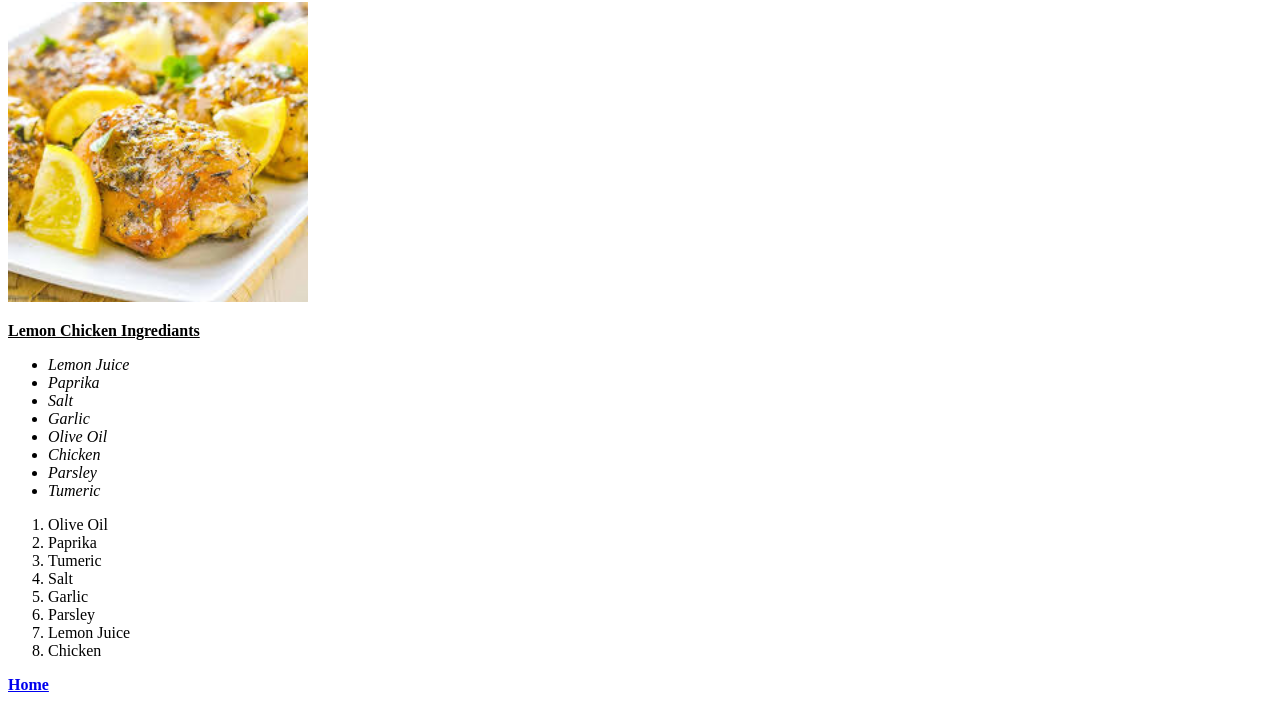
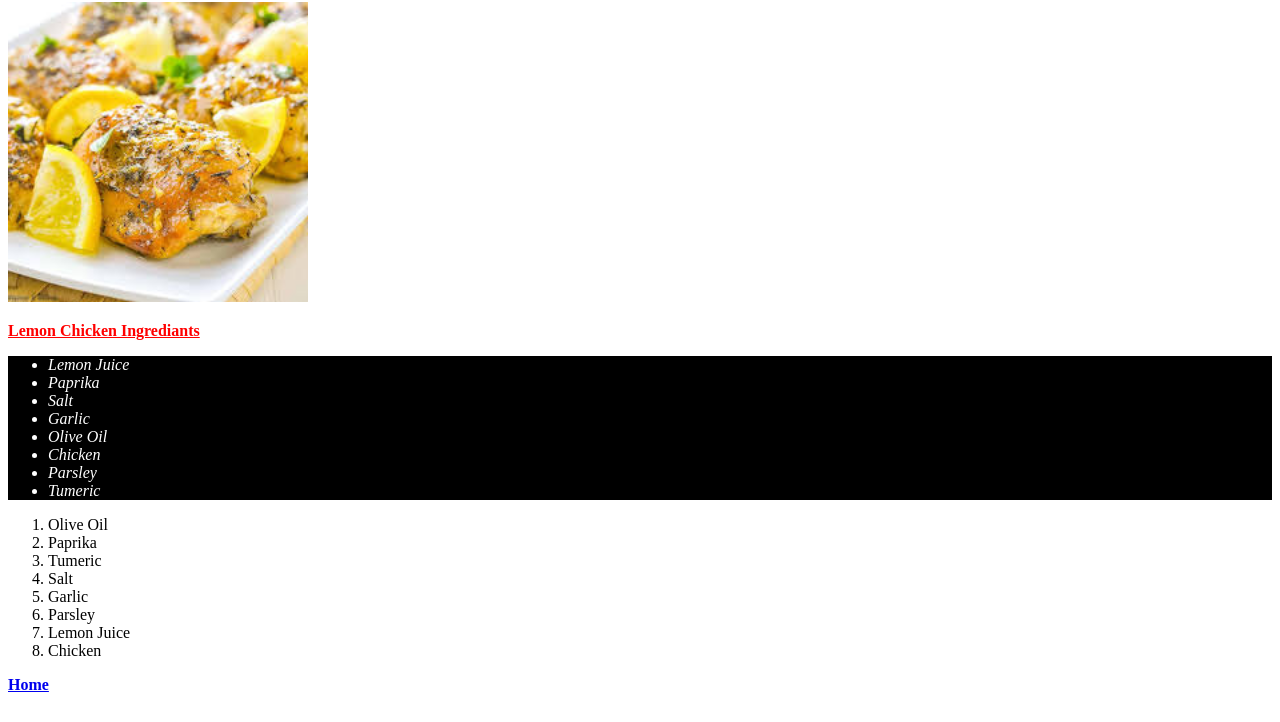
Before and after one commit to E769N0/odin-recipes, a plain HTML site: page lemon-chicken.html in a window 1280 px wide. Shown: the part 78-800 px from the top of the page. Drawn offline with Linux system fonts and the light colour scheme.

Commit message:
feat: final submit finished project

```diff
--- /dev/null
+++ b/css/style.css
@@ -0,0 +1,8 @@
+div {
+  color: white;
+  background-color: black;
+}
+
+p {
+  color: red;
+}
--- a/lemon-chicken.html
+++ b/lemon-chicken.html
@@ -3,6 +3,7 @@
 
 <head>
 <meta charset="UTF-8">
+<link rel="stylesheet" href="css/style.css">
 <title>TOP</title>
 </head>
 
@@ -12,7 +13,7 @@
 <img src="img/chicken.jpg" alt="Lemon Chicken" height="300" width="300">
 <p><strong><u>Lemon Chicken Ingrediants</u></strong></p>
 
-<ul><em>
+<div><ul><em>
 <li>Lemon Juice</li>
 <li>Paprika</li>
 <li>Salt</li>
@@ -21,7 +22,7 @@
 <li>Chicken</li>
 <li>Parsley</li>
 <li>Tumeric</li>
-</em></ul>
+</em></ul></div>
 
 <ol>
 <li>Olive Oil</li>
```
